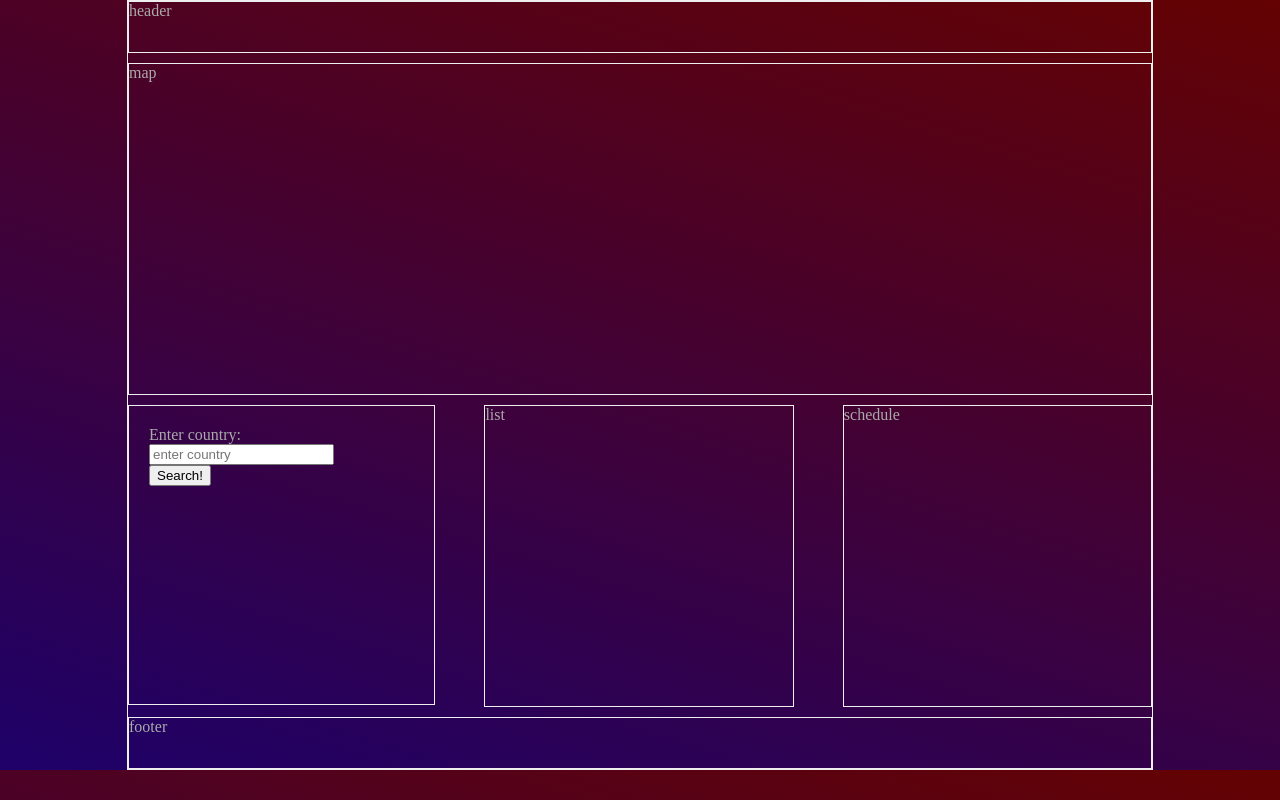
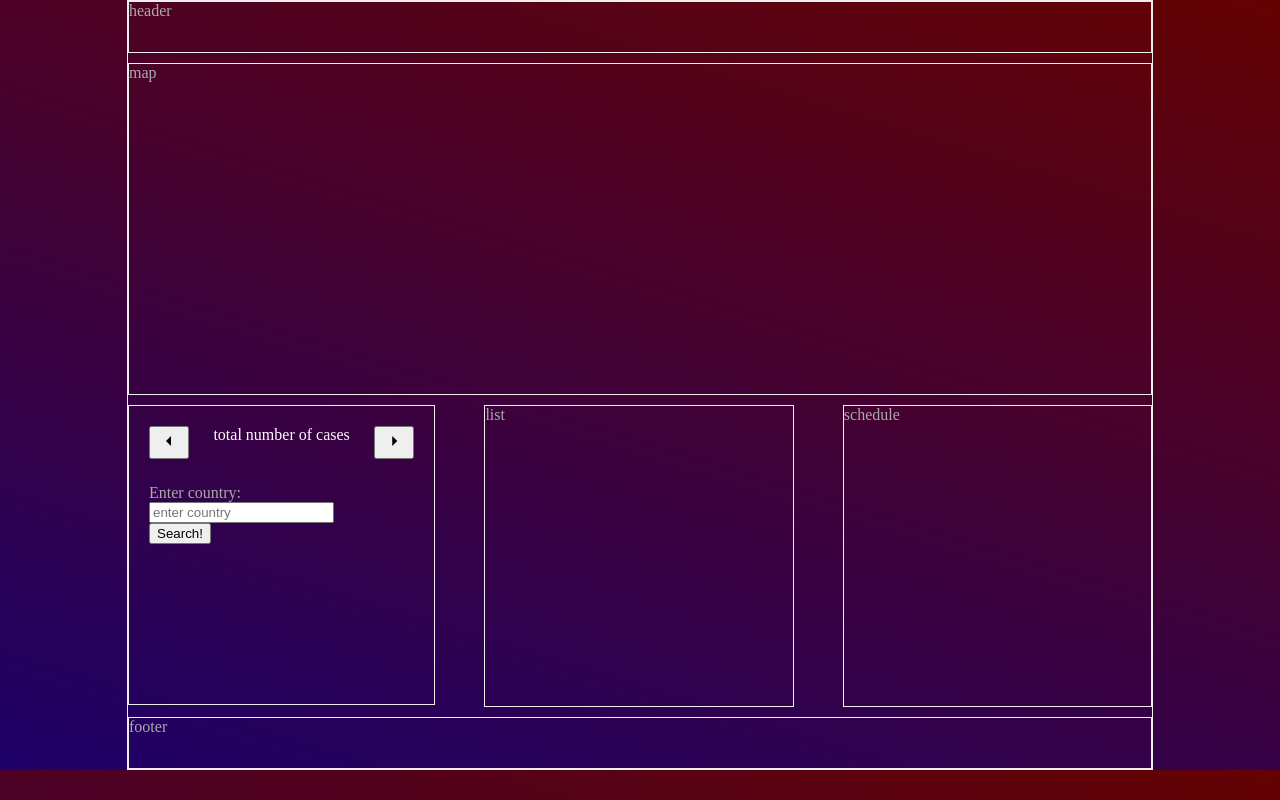
Before and after one commit to YuriAnisimov27/COVID-19-Dashboard, a website built with webpack: page index.html in a window 1280 px wide. Built offline with nearby package versions, Linux system fonts and the light colour scheme; no server answers.

Commit message:
feat: add navigation buttons

```diff
--- a/index.html
+++ b/index.html
@@ -8,16 +8,34 @@
   <link rel="shortcut icon" href="favicon.ico">
   <link href="https://fonts.googleapis.com/icon?family=Material+Icons" rel="stylesheet">
 </head>
+
 <body>
 
   <div class="container">
     <header class="header">
       header
     </header>
+
     <div class="map">
       map
     </div>
+
     <div class="table">
+      <div class="table-nav">
+        <button class="table-btn__left">
+          <span class="material-icons">
+            arrow_left
+          </span>
+        </button>
+        <span class="table-btn__info">
+          total
+        </span>
+        <button class="table-btn__right">
+          <span class="material-icons">
+            arrow_right
+            </span>
+        </button>
+      </div>
       <form action="" method="get" class="form-example">
         <div class="form-example">
           <label for="name">Enter country: </label>
@@ -28,16 +46,20 @@
         </div>
       </form>
     </div>
+
     <div class="list">
       list
     </div>
+
     <div class="schedule">
       schedule
     </div>
+
     <footer class="footer">
       footer
     </footer>
   </div>
 
 </body>
+
 </html>
--- a/src/css/style.css
+++ b/src/css/style.css
@@ -39,6 +39,28 @@ body {
   overflow-y: scroll;
 }
 
+.table p {
+  cursor: pointer;
+}
+
+.table-nav {
+  width: 100%;
+  display: flex;
+  justify-content: space-between;
+  margin-bottom: 25px;
+}
+
+.table-btn__info {
+  text-align: center;
+  width: 300px;
+  height: 20px;
+  color: #fff;
+}
+
+.table-btn__left, .table-btn__right {
+  cursor: pointer;
+}
+
 .list {
   width: 30%;
   height: 300px;
--- a/src/modules/components/DataTable.component.js
+++ b/src/modules/components/DataTable.component.js
@@ -2,8 +2,11 @@ import create from '../utils/helpers';
 import { reqGlobalData, requestCountryData } from '../utils/server';
 
 export default class DataTable {
+  checkCountry() {
+    this.bar = 'Hello world';
+  }
+
   createTable() {
-    this.bar = 'Hello world';
     const table = document.querySelector('.table');
     const formData = document.querySelector('form');
     const input = document.querySelector('#country');
@@ -16,6 +19,7 @@ export default class DataTable {
     formData.addEventListener('submit', (e) => {
       e.preventDefault();
       requestCountryData(input.value, dataTable);
+      input.value = '';
     });
 
     input.addEventListener('input', (event) => {
@@ -28,9 +32,40 @@ export default class DataTable {
           searchingCountryData.forEach((el) => {
             const itemCountry = create('p');
             itemCountry.textContent = el.Country;
+            itemCountry.addEventListener('click', () => {
+              input.value = itemCountry.textContent;
+              requestCountryData(input.value, dataTable);
+            });
             dataTable.append(itemCountry);
           });
         });
     });
+
+    this.changeData();
+  }
+
+  changeData() {
+    this.bar = 'Hello world';
+    let counter = 0;
+    const informationList = ['total number of cases', 'number of cases in the last day ', 'the total number of cases of the disease per 100 thousand population', 'the number of cases of the disease in the last day per 100 thousand population'];
+    const leftArrow = document.querySelector('.table-btn__left');
+    const rightArrow = document.querySelector('.table-btn__right');
+    const statusSpan = document.querySelector('.table-btn__info');
+    statusSpan.textContent = informationList[counter];
+
+    function updateStatusrData(index) {
+      statusSpan.textContent = informationList[index];
+    }
+
+    leftArrow.addEventListener('click', () => {
+      counter = (counter) ? counter - 1 : 3;
+      updateStatusrData(counter);
+      console.log('left arrow');
+    });
+    rightArrow.addEventListener('click', () => {
+      counter = Math.abs(counter + 1) % 4;
+      updateStatusrData(counter);
+      console.log('right arrow');
+    });
   }
 }
```
Also changed, not shown: src/modules/utils/optimization.js (added, +16 -0 lines).
